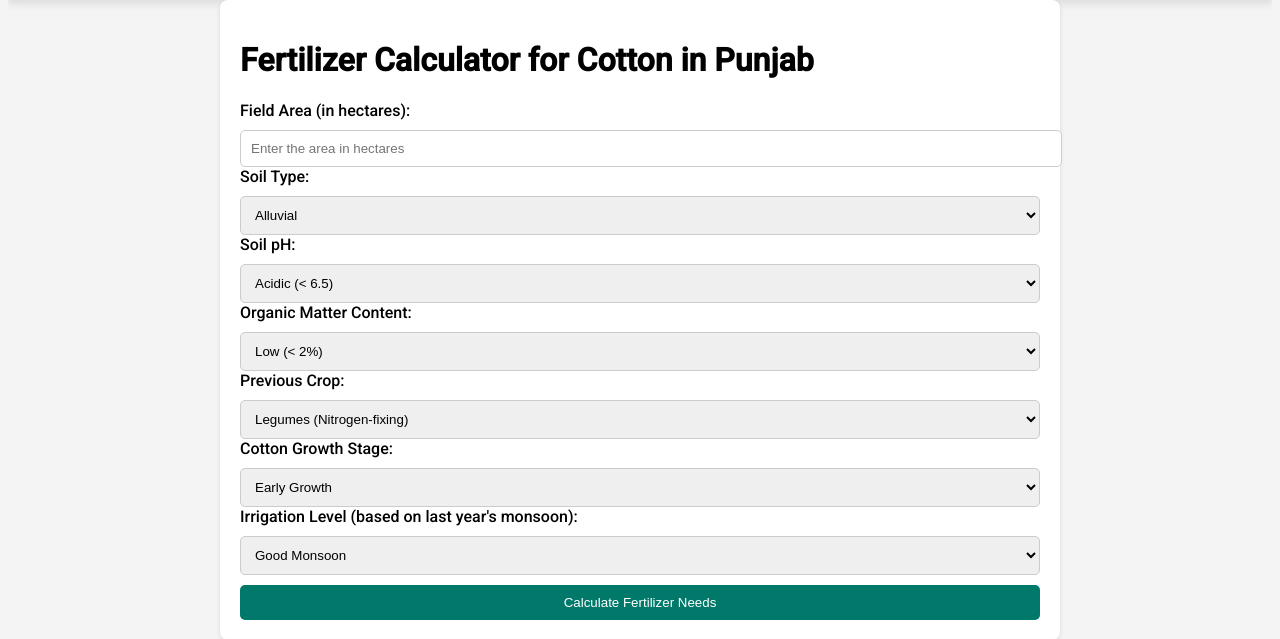
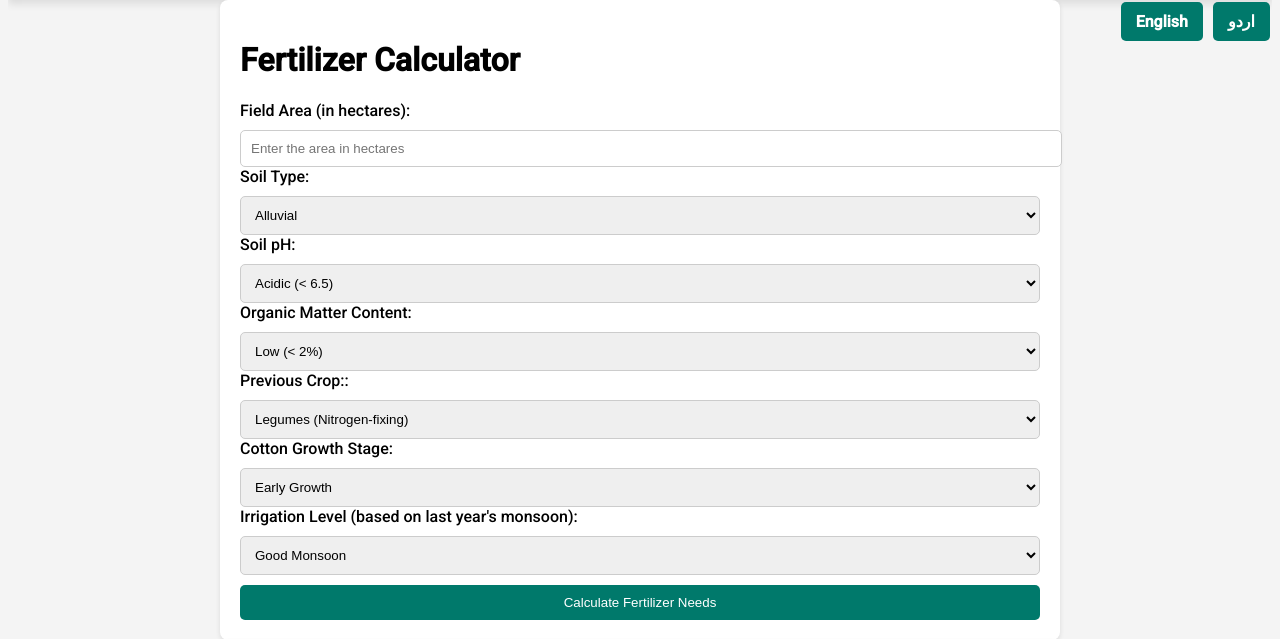
Before and after one commit to SibghaBhatti/cotton-disease-web-app, a Flask app: template templates/fertilizer_calculator_1.html in a window 1280 px wide. Shown: the part 98-737 px from the top of the page. Run offline with Flask 3, Linux system fonts and the light colour scheme; the template is opened without the code that fills it: values that come from a table or form of the project are taken from there, others are empty.

Commit message:
Update fertilizer_calculator_1.html

```diff
--- a/templates/fertilizer_calculator_1.html
+++ b/templates/fertilizer_calculator_1.html
@@ -318,54 +318,58 @@
         <a href="{{ url_for('logout') }}">{{ _('Logout') }}</a>
     </div>
 </nav>
+    <div class="language-selection">
+      <a href="{{ url_for('set_language', language='en') }}">English</a>
+      <a href="{{ url_for('set_language', language='ur') }}">اردو</a>
+    </div>
     <div class="container">
-        <h1>Fertilizer Calculator for Cotton in Punjab</h1>
-        <label for="area">Field Area (in hectares):</label>
+        <h1>{{ _('Fertilizer Calculator') }}</h1>
+        <label for="area">{{ _('Field Area (in hectares):') }}</label>
         <input type="number" id="area" placeholder="Enter the area in hectares" required>
 
-        <label for="soilType">Soil Type:</label>
+        <label for="soilType">{{ _('Soil Type:') }}</label>
         <select id="soilType">
-            <option value="alluvial">Alluvial</option>
-            <option value="sandy">Sandy</option>
-            <option value="clayey">Clayey</option>
+            <option value="alluvial">{{ _('Alluvial') }}</option>
+            <option value="sandy">{{ _('Sandy') }}</option>
+            <option value="clayey">{{ _('Clayey') }}</option>
         </select>
 
-        <label for="soilPH">Soil pH:</label>
+        <label for="soilPH">{{ _('Soil pH:') }}</label>
         <select id="soilPH">
-            <option value="acidic">Acidic (&lt; 6.5)</option>
-            <option value="neutral">Neutral (6.5 - 7.5)</option>
-            <option value="alkaline">Alkaline (&gt; 7.5)</option>
+            <option value="acidic">{{ _('Acidic (< 6.5)') }}</option>
+                    <option value="neutral">{{ _('Neutral (6.5 - 7.5)') }}</option>
+                    <option value="alkaline">{{ _('Alkaline (> 7.5)') }}</option>
         </select>
 
-        <label for="organicMatter">Organic Matter Content:</label>
+        <label for="organicMatter">{{ _('Organic Matter Content:') }}</label>
         <select id="organicMatter">
             <option value="low">Low (&lt; 2%)</option>
             <option value="medium">Medium (2% - 4%)</option>
             <option value="high">High (&gt; 4%)</option>
         </select>
 
-        <label for="previousCrop">Previous Crop:</label>
+        <label for="previousCrop">{{ _('Previous Crop:') }}:</label>
         <select id="previousCrop">
-            <option value="legumes">Legumes (Nitrogen-fixing)</option>
-            <option value="cereals">Cereals (e.g., Wheat, Corn)</option>
-            <option value="none">Fallow (No previous crop)</option>
+            <option value="legumes">{{ _('Legumes (Nitrogen-fixing)') }}</option>
+                    <option value="cereals">{{ _('Cereals (e.g., Wheat, Corn)') }}</option>
+                    <option value="fallow">{{ _('Fallow (No previous crop)') }}</option>
         </select>
 
-        <label for="growthStage">Cotton Growth Stage:</label>
+        <label for="growthStage">{{ _('Cotton Growth Stage:') }}</label>
         <select id="growthStage">
-            <option value="early">Early Growth</option>
-            <option value="bollDevelopment">Boll Development</option>
-            <option value="preHarvest">Pre-Harvest</option>
+           <option value="early">{{ _('Early Growth') }}</option>
+                    <option value="boll">{{ _('Boll Development') }}</option>
+                    <option value="pre_harvest">{{ _('Pre-Harvest') }}</option>
         </select>
 
-        <label for="irrigation">Irrigation Level (based on last year's monsoon):</label>
+        <label for="irrigation">{{ _('Irrigation Level (based on last year\'s monsoon):') }}</label>
         <select id="irrigation">
-            <option value="good">Good Monsoon</option>
-            <option value="average">Average Monsoon</option>
-            <option value="poor">Poor Monsoon</option>
+            <option value="good">{{ _('Good Monsoon') }}</option>
+                    <option value="average">{{ _('Average Monsoon') }}</option>
+                    <option value="poor">{{ _('Poor Monsoon') }}</option>
         </select>
 
-        <button onclick="calculateFertilizer()">Calculate Fertilizer Needs</button>
+        <button onclick="calculateFertilizer()">{{ _('Calculate Fertilizer Needs') }}</button>
         <div id="result" class="result"></div>
     </div>
 
@@ -436,11 +440,15 @@
             const potassiumTotal = potassium * area;
 
             const resultText = `
-                Based on your inputs, your cotton field in Punjab requires approximately:<br>
-                - Nitrogen: ${nitrogenTotal.toFixed(2)} kg<br>
-                - Phosphorus: ${phosphorusTotal.toFixed(2)} kg<br>
-                - Potassium: ${potassiumTotal.toFixed(2)} kg
+                {{ _('Based on your inputs, your cotton field in Punjab requires approximately:<br>- Nitrogen: ${nitrogenTotal.toFixed(2)} kg<br>- Phosphorus: ${phosphorusTotal.toFixed(2)} kg<br>- Potassium: ${potassiumTotal.toFixed(2)} kg') }}
             `;
+
+            // const resultText = `
+            //     Based on your inputs, your cotton field in Punjab requires approximately:<br>
+            //     - Nitrogen: ${nitrogenTotal.toFixed(2)} kg<br>
+            //     - Phosphorus: ${phosphorusTotal.toFixed(2)} kg<br>
+            //     - Potassium: ${potassiumTotal.toFixed(2)} kg
+            // `;
 
             document.getElementById('result').innerHTML = resultText;
             document.getElementById('result').style.display = 'block';
```
